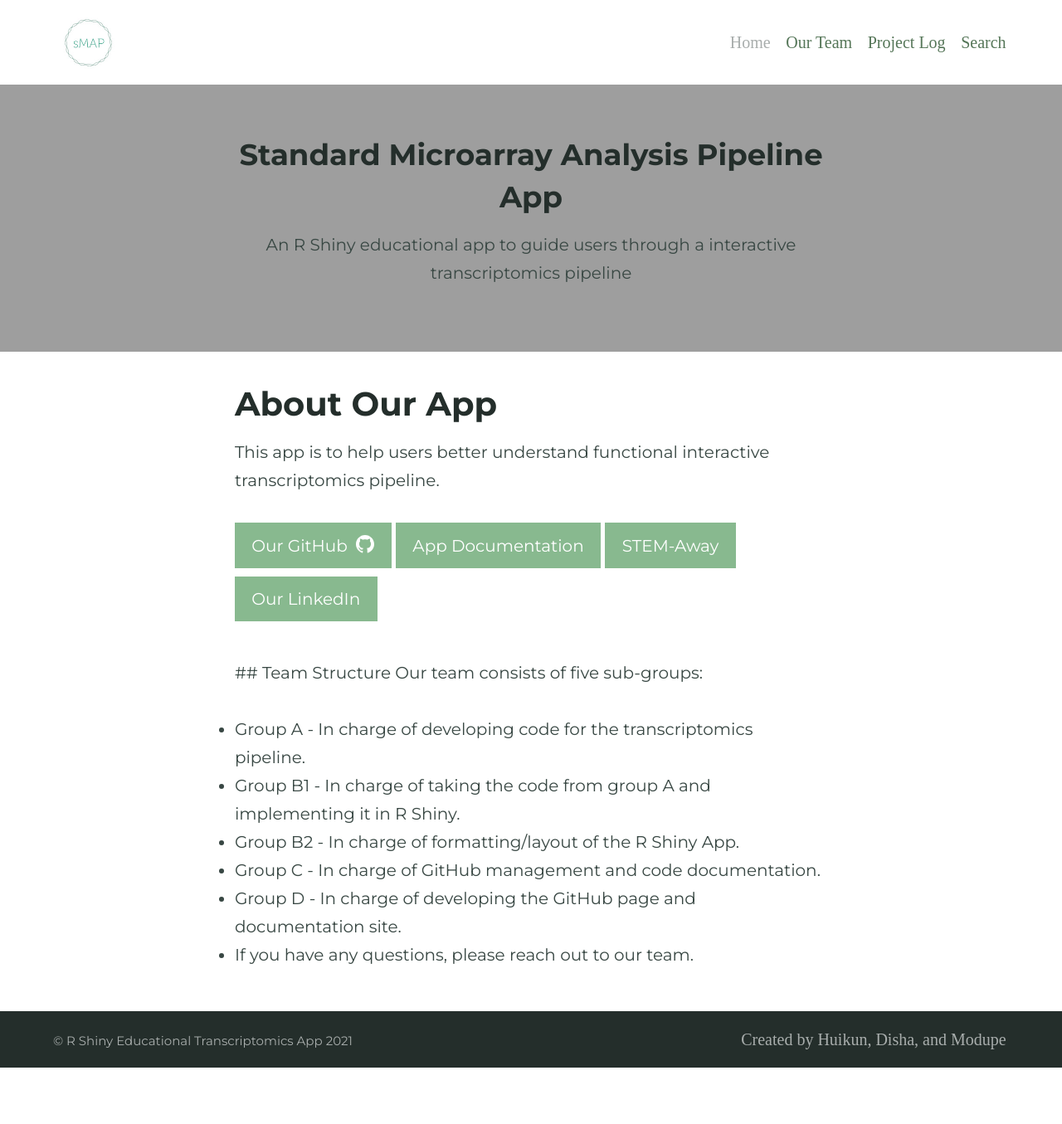
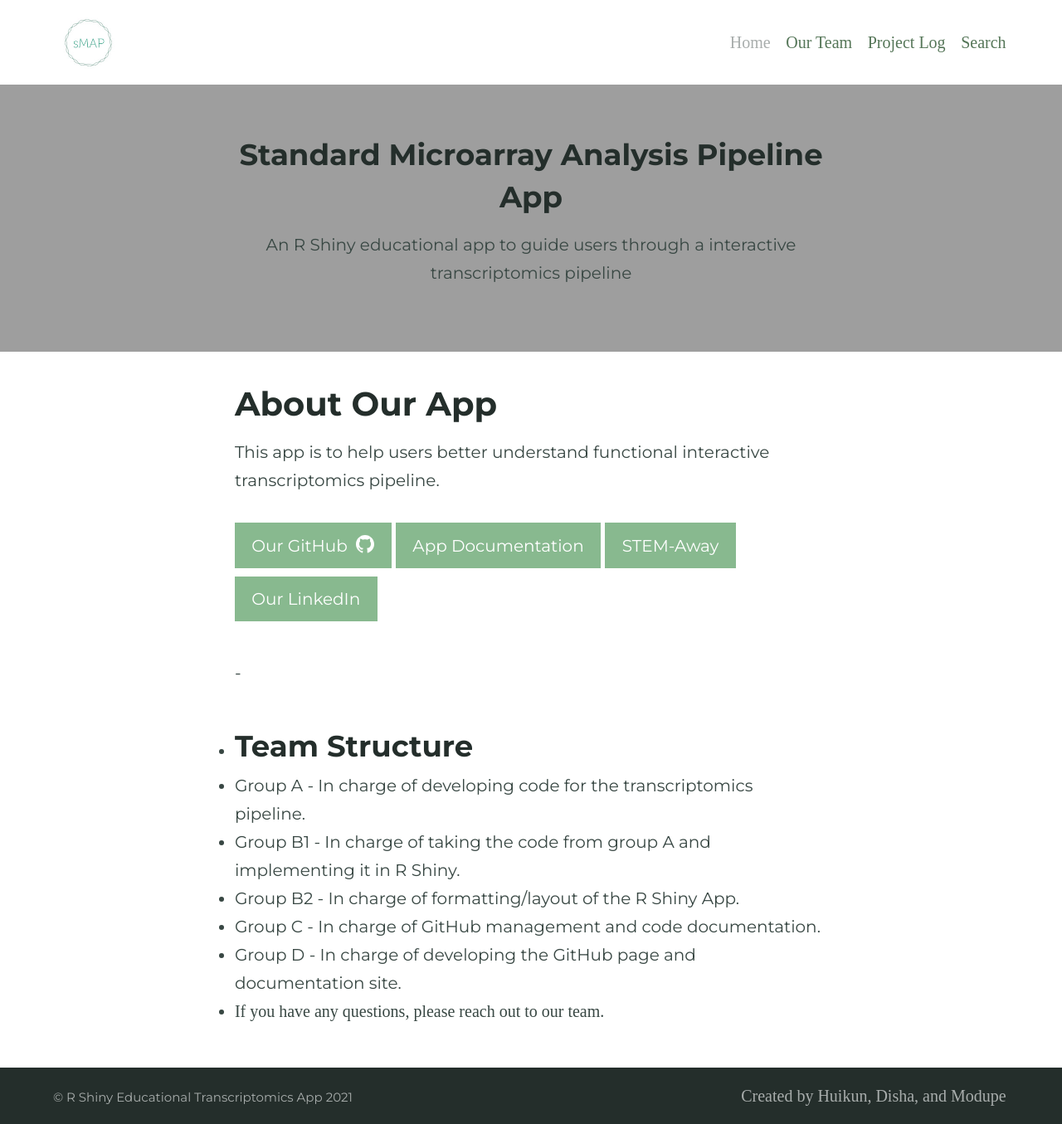
Before and after one commit to BI-STEM-Away/sMAP_dev, a Jekyll site: the page built from index.md, in a window 1280 px wide. Shown: the whole page at 83% size. Built offline with Jekyll 4.4.1, drawn with Linux system fonts in a browser that asks for light colours; before the commit the page ends 1287 px from its top, so only the background shows below that.

Commit message:
Update index.md

```diff
--- a/index.md
+++ b/index.md
@@ -10,10 +10,8 @@ excerpt: "Our goal for creating this educational app is to help experts and inte
 This app is to help users better understand functional interactive transcriptomics pipeline.
 
 {% include button.html text="Our GitHub" icon="github" link="https://github.com/BI-STEM-Away/shiny_app_dev" color="#88B98F" %} {% include button.html text="App Documentation" link="" color="#88B98F" %} {% include button.html text="STEM-Away"  link="https://stemaway.com/" color="#88B98F" %} {% include button.html text="Our LinkedIn" link="https://www.linkedin.com/company/stemaway/" color="#88B98F" %}
-
-  ## Team Structure
-  Our team consists of five sub-groups:
-
+-
+- ## Team Structure
 - Group A - In charge of developing code for the transcriptomics pipeline.
 
 - Group B1 - In charge of taking the code from group A and implementing it in R Shiny.
```
